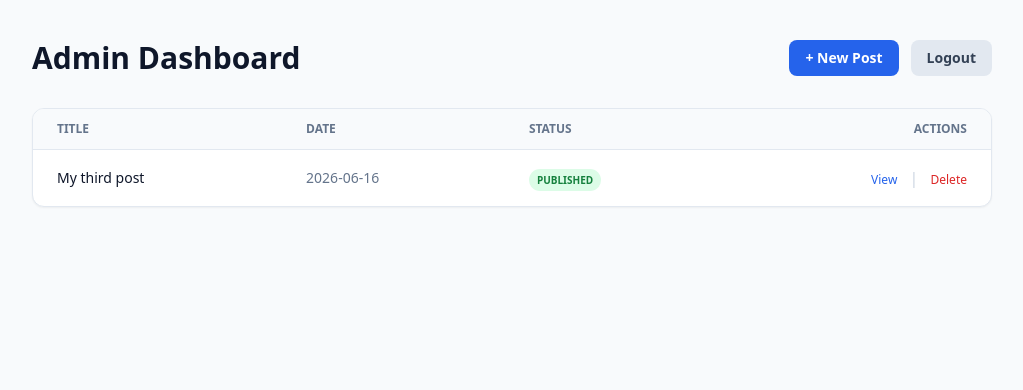
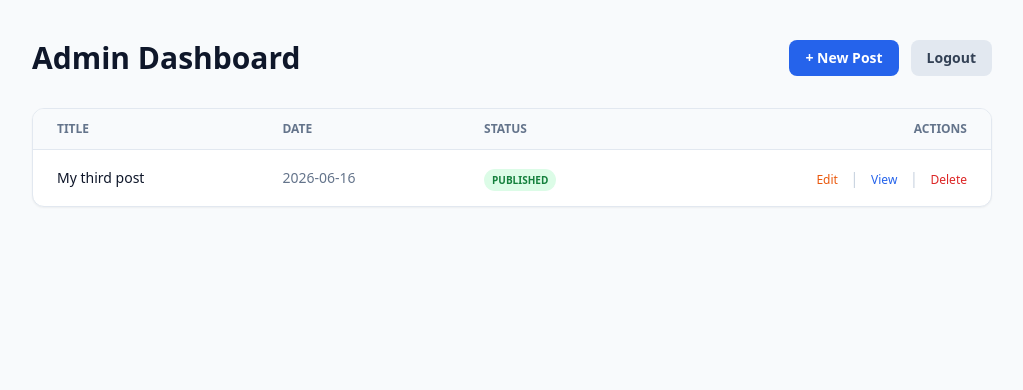
Before and after one commit to jkormik/private-site, a Flask app: page /admin/ in a window 1280 px wide. Shown: the part 69-459 px from the top of the page, without its empty margins (128-1151 px from the left). Run offline with Flask 3, Linux system fonts and the light colour scheme; the visitor is signed in with stand-in values (Sample User, id 1); data comes from the database, SQL or seed files in the repository; both versions use the stored data as it was after the commit; style sheets or scripts are compiled from the project's sources; some libraries are stand-ins or nearby versions.

Commit message:
Add edit in admin panell

```diff
--- a/admin/routes.py
+++ b/admin/routes.py
@@ -89,6 +89,45 @@ def create_post():
             db.session.rollback()
             flash(f'Error saving post: {str(e)}', 'danger')
 
+    return render_template('admin/create_post.html')
+
+@admin_bp.route('/edit/<int:post_id>', methods=['GET', 'POST'])
+@login_required
+def edit_post(post_id):
+    """
+    Edit an existing blog post.
+    """
+    post = BlogPost.query.get_or_404(post_id)
+
+    if request.method == 'POST':
+        title = request.form.get('title')
+        content = request.form.get('content')
+        is_published = 'is_published' in request.form
+
+        # Regenerate slug if title changed
+        new_slug = generate_slug(title)
+        if new_slug != post.slug:
+            # Check for collision
+            existing = BlogPost.query.filter_by(slug=new_slug).first()
+            if existing:
+                import time
+                new_slug = f"{new_slug}-{int(time.time())}"
+            post.slug = new_slug
+
+        post.title = title
+        post.content = content
+        post.is_published = is_published
+
+        try:
+            db.session.commit()
+            flash('Post updated successfully!', 'success')
+            return redirect(url_for('admin.dashboard'))
+        except Exception as e:
+            db.session.rollback()
+            flash(f'Error updating post: {str(e)}', 'danger')
+
+    return render_template('admin/create_post.html', post=post, is_edit=True)
+
 @admin_bp.route('/delete/<int:post_id>', methods=['POST', 'GET'])
 @login_required
 def delete_post(post_id):
--- a/templates/admin/dashboard.html
+++ b/templates/admin/dashboard.html
@@ -48,8 +48,12 @@
                     {% endif %}
                 </td>
                 <td class="px-6 py-4 text-right space-x-2">
-                    <a href="{{ url_for('blog.index') }}" target="_blank" class="text-xs text-blue-600 hover:underline">View</a>
-                    <span class="text-slate-300">|</span>
+                    <a href="{{ url_for('admin.edit_post', post_id=post.id) }}" class="text-xs font-medium text-orange-600 hover:underline transition-colors">Edit</a>
+                    {% if post.is_published %}
+                    <span class="text-slate-300 mx-1">|</span>
+                    <a href="{{ url_for('blog.post', slug=post.slug) }}" target="_blank" class="text-xs font-medium text-blue-600 hover:underline transition-colors">View</a>
+                    {% endif %}
+                    <span class="text-slate-300 mx-1">|</span>
                     <a href="{{ url_for('admin.delete_post', post_id=post.id) }}"
                        onclick="return confirm('Are you sure you want to delete this post? This action cannot be undone.')"
                        class="text-xs text-red-600 hover:underline">Delete</a>
```
Also changed, not shown: templates/admin/create_post.html (+13 -4 lines), instance/site.db.
